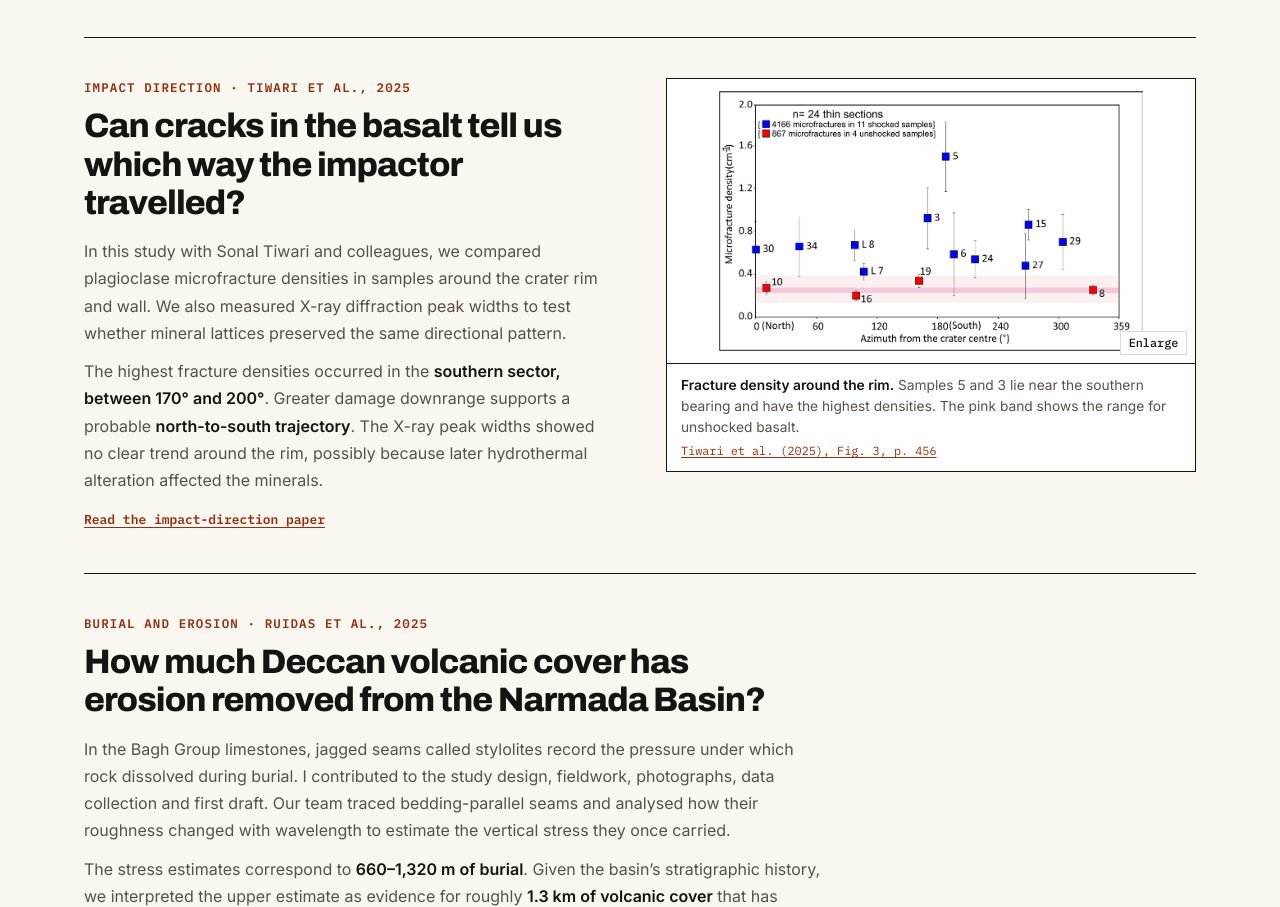
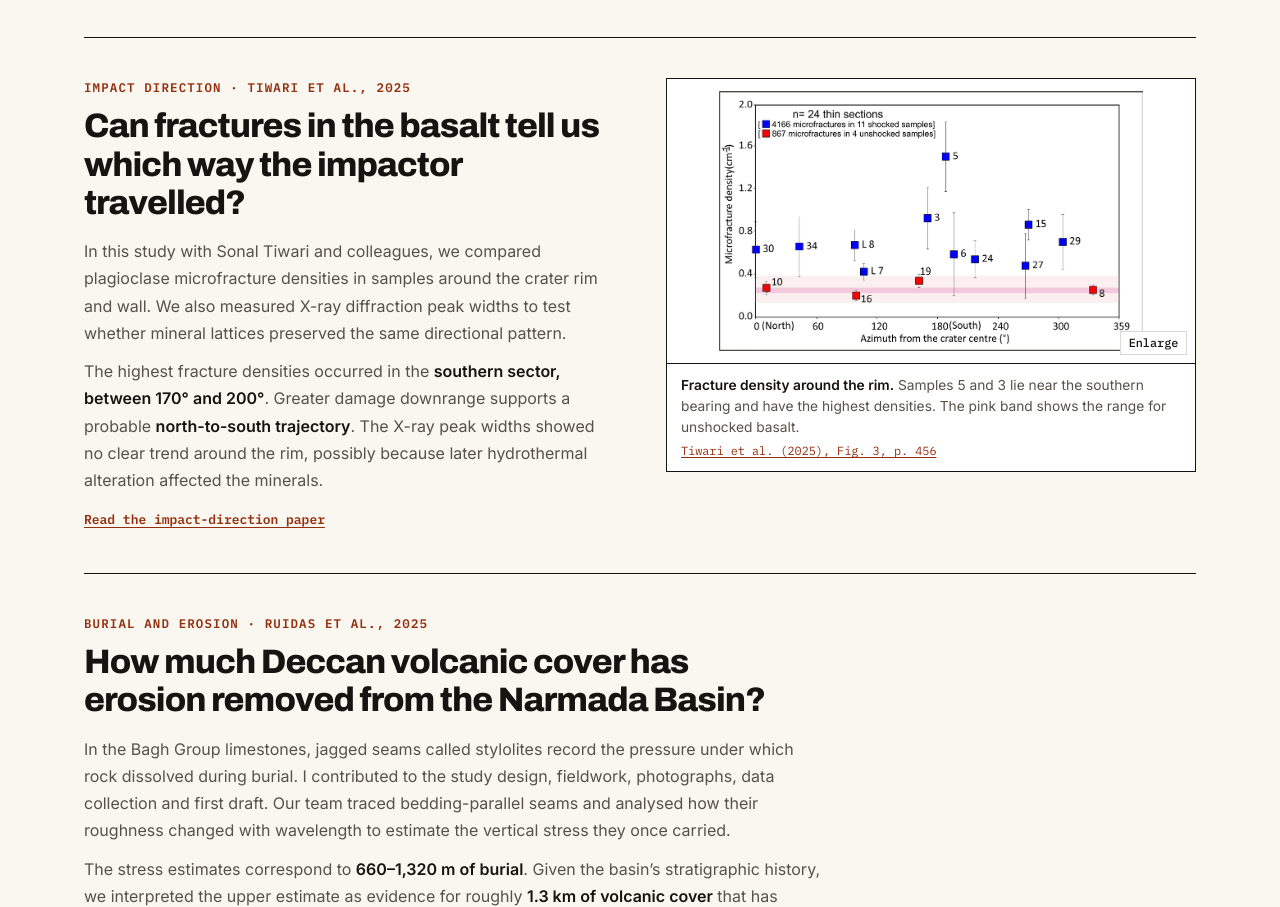
Before and after one commit to deygourab/deygourab.github.io, a plain HTML site: page index.html in a window 1280 px wide. Shown: the part 4658-5565 px from the top of the page. Drawn offline with nearby package versions, Linux system fonts and the light colour scheme; no server answers.

Commit message:
Update heading for impact study article

```diff
--- a/index.html
+++ b/index.html
@@ -552,7 +552,7 @@ footer{border-top:2px solid var(--line);background:var(--ink);color:var(--paper)
     <article class="rq-study rq-split">
       <div>
         <p class="rq-meta">Impact direction · Tiwari et al., 2025</p>
-        <h3>Can cracks in the basalt tell us which way the impactor travelled?</h3>
+        <h3>Can fractures in the basalt tell us which way the impactor travelled?</h3>
         <p>In this study with Sonal Tiwari and colleagues, we compared plagioclase microfracture densities in samples around the crater rim and wall. We also measured X-ray diffraction peak widths to test whether mineral lattices preserved the same directional pattern.</p>
         <p>The highest fracture densities occurred in the <strong>southern sector, between 170° and 200°</strong>. Greater damage downrange supports a probable <strong>north-to-south trajectory</strong>. The X-ray peak widths showed no clear trend around the rim, possibly because later hydrothermal alteration affected the minerals.</p>
         <a class="rq-action" href="https://doi.org/10.17491/jgsi/2025/174116">Read the impact-direction paper</a>
```
